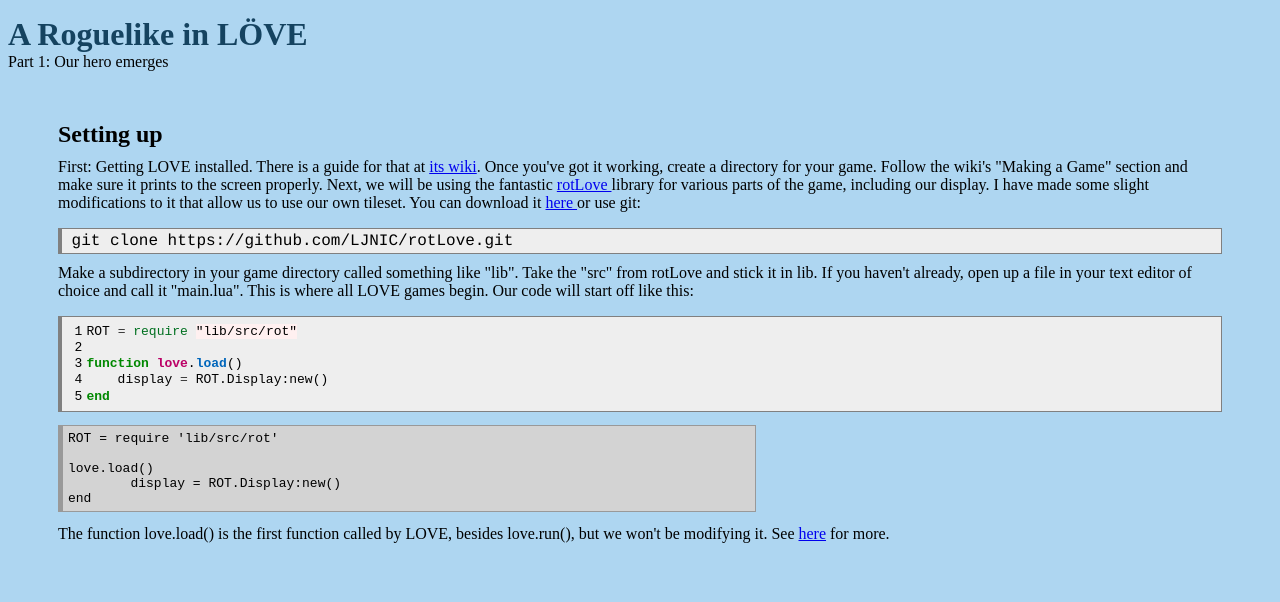
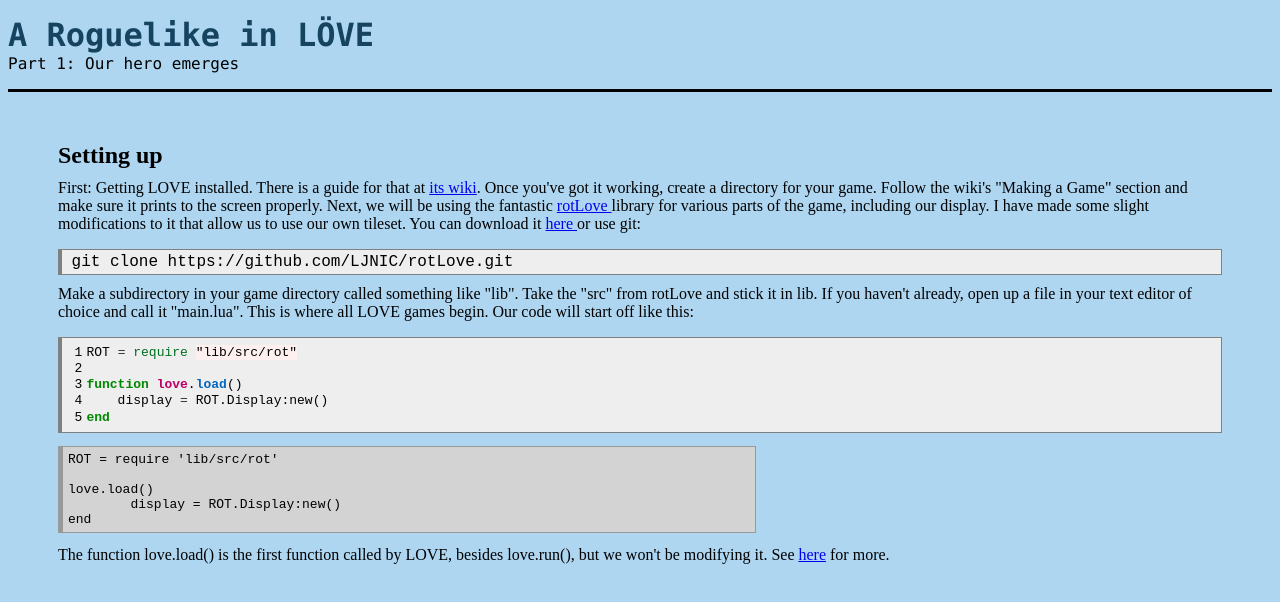
Before and after one commit to LJNIC/rogueinlove, a plain HTML site: page parts/part1.html in a window 1280 px wide. Drawn offline with Linux system fonts and the light colour scheme.

Commit message:
Google fonts

```diff
--- a/style/stylesheet.css
+++ b/style/stylesheet.css
@@ -1,3 +1,7 @@
+header{
+	border-bottom: solid black;
+	font-family: 'Menlo';
+}
 body{
 	background-color: #aed6f1;
 }
@@ -35,5 +39,5 @@ code{
 	overflow: auto;
 	width: auto;
 	background: #eee;
-	font-family: courier;
+	font-family: 'Inconsolata', monospace;
 }
```
Also changed, not shown: index.html (+1 -1 lines).
